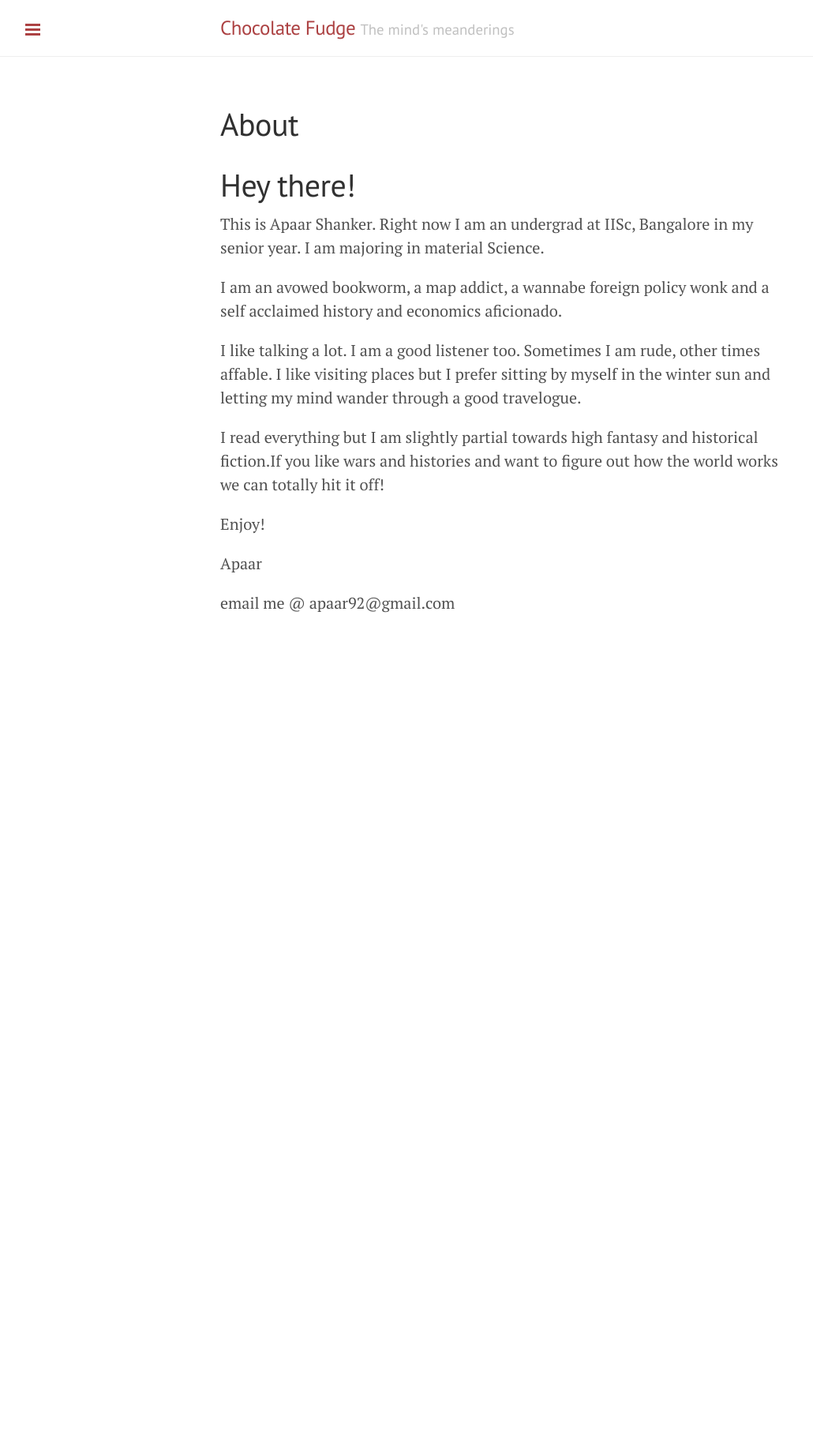
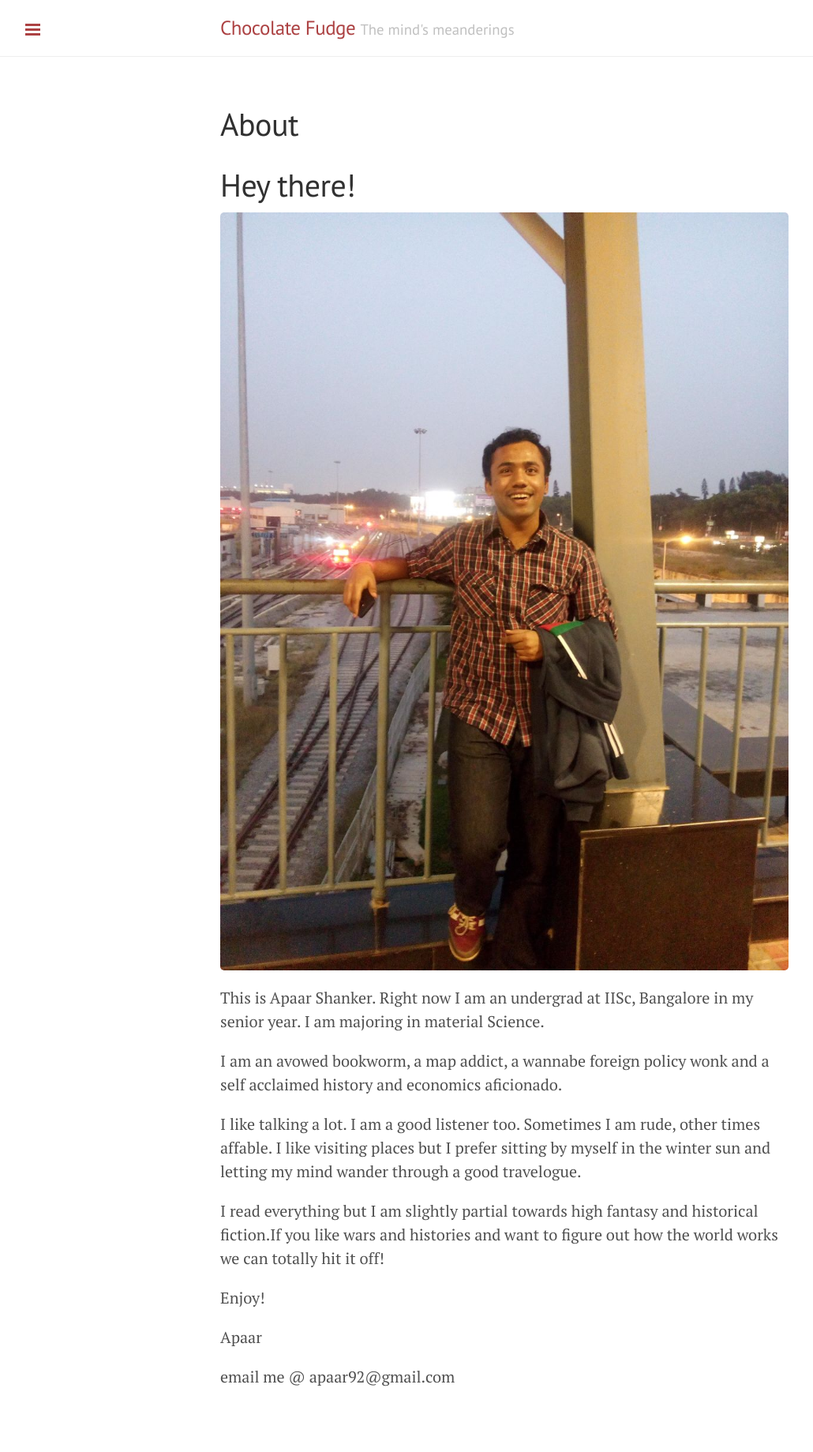
Before and after one commit to auag92/blog, a Jekyll site: the page built from about.md, in a window 1280 px wide. Shown: the whole page at 79% size, without its empty margins (1-1031 px from the left). Built offline with Jekyll 4.4.1, drawn with Linux system fonts in a browser that asks for light colours; Markdown is read by kramdown in place of the engine named in the settings; before the commit the page ends 900 px from its top, so only the background shows below that.

Commit message:
added my pic to about page

```diff
--- a/about.md
+++ b/about.md
@@ -4,6 +4,8 @@ title: About
 ---
 
 # Hey there!
+
+![Thats me]({{ site.baseurl }}/images/me.jpg)
 
 This is Apaar Shanker. Right now I am an undergrad at IISc,
 Bangalore in my senior year. I am majoring in material Science.
```
Also changed, not shown: images/me.jpg (added).
